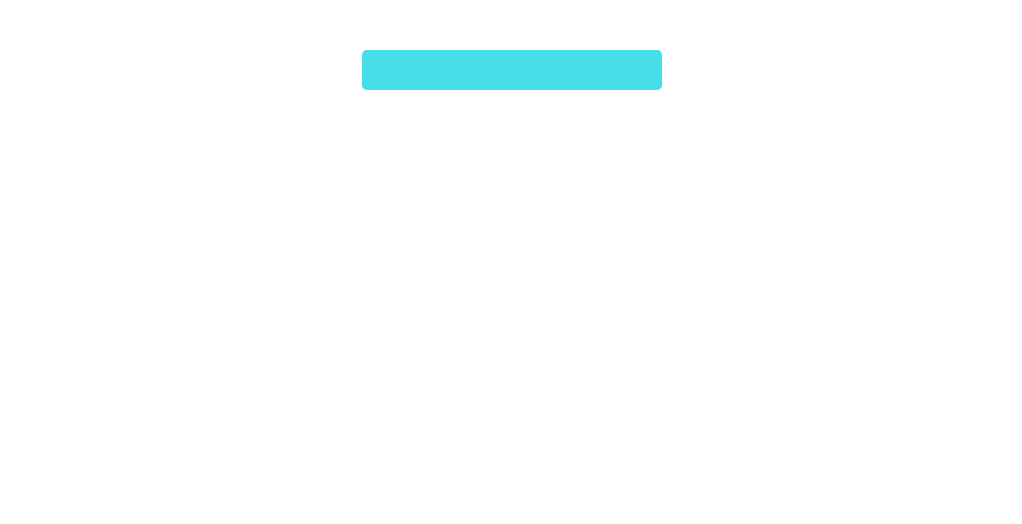
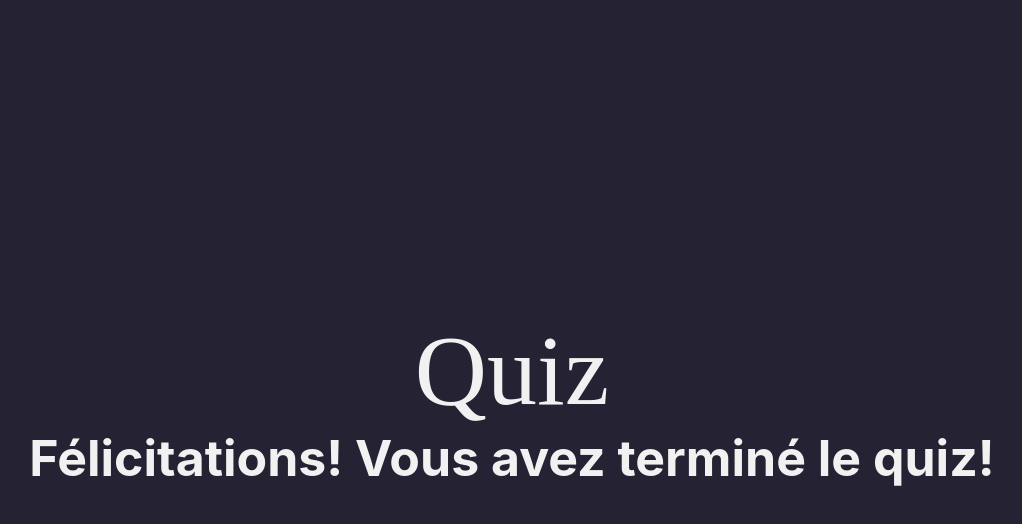
Before and after one commit to ahmedKhaireddine/Quiz-front-end, a React (Create React App) app: page /test in a window 1280 px wide. Shown: the top 524 px of the page, without its empty margins (128-1150 px from the left). Built offline with nearby package versions, Linux system fonts and the light colour scheme; the HTML template or start-up script is replaced by a standard one; a web font is replaced by a local one.

Commit message:
suppression de FormCard, création de Title, mise à jour de Over

```diff
--- a/src/components/FormCard.jsx
+++ /dev/null
@@ -1,20 +0,0 @@
-import React from "react"
-import styled from "styled-components"
-
-const CardContainer = styled.div`
-    height: 400px;
-    width: 300px;
-    display: flex;
-    justify-content: center;
-    align-items: center;
-    flex-direction column;
-    border: 1px solid white;
-`
-
-const FormCard = (props) => {
-    return (
-        <CardContainer>titre</CardContainer>
-    )
-}
-
-export default FormCard
--- a/src/components/quiz-interface/Over.jsx
+++ b/src/components/quiz-interface/Over.jsx
@@ -1,10 +1,12 @@
 import React from "react"
+
+import Title from "./Title"
 
 const Over = (props) => {
     return (
-        <div>
-            <p>Félicitations! Vous avez terminé le quiz!</p>
-        </div>
+        <Title>
+            Félicitations! Vous avez terminé le quiz!
+        </Title>
     )
 }
 
--- /dev/null
+++ b/src/components/quiz-interface/Title.jsx
@@ -0,0 +1,25 @@
+import React from "react"
+import styled from "styled-components"
+
+const Container = styled.h1`
+    font-size: ${props => props.fontSize};
+    color: ${props => props.color}
+`
+
+const Title = ({fontSize, color, children}) => {
+    return (
+        <Container
+            fontSize={fontSize}
+            color={color}
+        >
+            {children}
+        </Container>
+    )
+}
+
+Title.defaultProps = {
+    fontSize: "50px",
+    color: "#F1F1F1"
+}
+
+export default Title
--- a/src/pages/Test.jsx
+++ b/src/pages/Test.jsx
@@ -1,7 +1,6 @@
 import React from "react"
 
 import Body from "../components/Body"
-import FormCard from "../components/FormCard"
 import SigninComponent from '../components/SigninComponent'
 import Logo from '../components/Logo'
 import Button from "../components/quiz-interface/core/Button"
@@ -9,13 +8,16 @@
 import QuizLayout from "../components/layouts/QuizLayout"
 import Home from "../components/quiz-interface/Home"
 import PlayerInfos from "../components/quiz-interface/PlayerInfos"
+import Over from "../components/quiz-interface/Over"
 
 const Test = (props) => {
     return (
-        <div>
-            {/* <PlayerInfos/> */}
-            <Button />
-        </div>
+        <>
+            <QuizLayout>
+                <Logo />
+                <Over />
+            </QuizLayout>
+        </>
     )
 }
 
```
